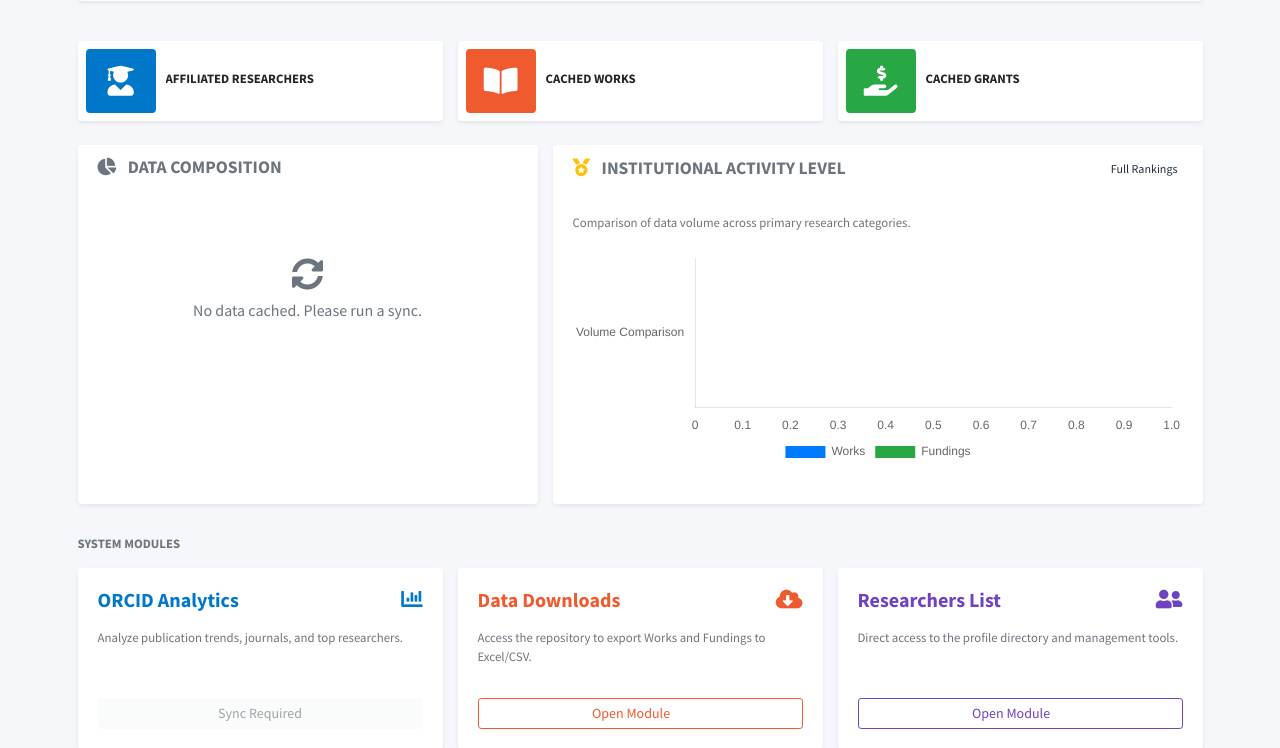
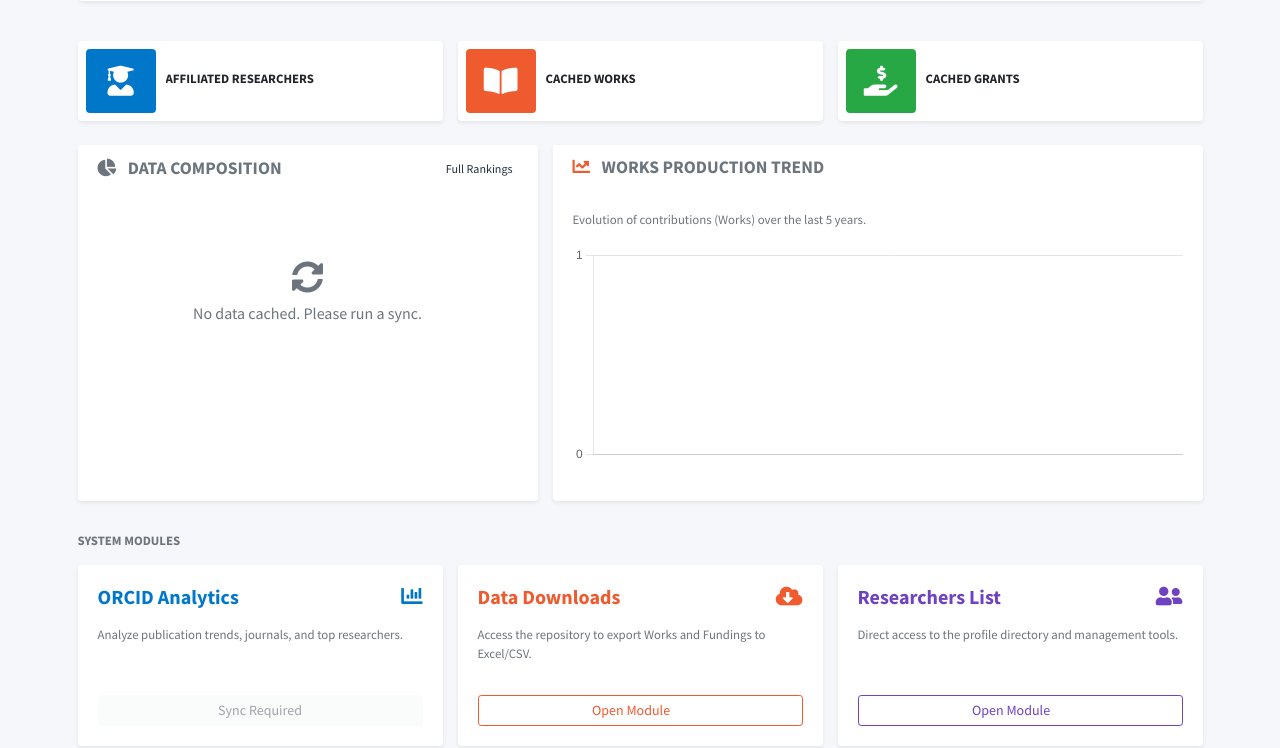
Before and after one commit to ConsorcioCINCEL/DataOrcid, a Python web app: template app/templates/main/index.html in a window 1280 px wide. Shown: the part 261-1009 px from the top of the page. Run offline with Jinja, Linux system fonts and the light colour scheme; the template is opened without the code that fills it, so the values that code supplies are empty; some libraries are stand-ins or nearby versions.

Commit message:
feat(dashboard): update charts and metrics layout
- Added 5-year production trend calculation in main blueprint.
- Replaced bar chart with 5-year trend line chart in dashboard index.
- Inverted columns and updated titles for top contributors in metrics view.

```diff
--- a/app/templates/main/index.html
+++ b/app/templates/main/index.html
@@ -92,10 +92,11 @@
   {# Chart 1: Data Composition #}
   <div class="col-lg-5 mb-4">
     <div class="card h-100 shadow-sm border-0">
-      <div class="card-header bg-white border-0">
+      <div class="card-header bg-white border-0 d-flex align-items-center">
         <h3 class="card-title font-weight-bold text-muted small text-uppercase">
           <i class="fas fa-chart-pie mr-2"></i> {{ _('Data Composition') }}
         </h3>
+        <a href="{{ url_for('main.metrics_panel') }}" class="btn btn-xs btn-link ml-auto text-primary">{{ _('Full Rankings') }}</a>
       </div>
       <div class="card-body">
         {% if works_count > 0 or fundings_count > 0 %}
@@ -103,7 +104,7 @@
                 <canvas id="chartComposition"></canvas>
             </div>
             <div class="text-center mt-3 small text-muted">
-                {{ _('Ratio of Publications vs. Research Grants in local cache.') }}
+                {{ _('Comparison of data volume of contributions (Works) vs. fundings in local cache.') }}
             </div>
         {% else %}
             <div class="text-center py-5 text-muted">
@@ -115,19 +116,18 @@
     </div>
   </div>
 
-  {# NEW Chart 2: Top Contributors Preview (Summary) #}
+  {# Chart 2: 5-Year Trend #}
   <div class="col-lg-7 mb-4">
     <div class="card h-100 shadow-sm border-0">
       <div class="card-header bg-white border-0 d-flex align-items-center">
         <h3 class="card-title font-weight-bold text-muted small text-uppercase">
-          <i class="fas fa-medal mr-2 text-warning"></i> {{ _('Institutional Activity Level') }}
+          <i class="fas fa-chart-line mr-2 text-primary"></i> {{ _('Works Production Trend') }}
         </h3>
-        <a href="{{ url_for('main.metrics_panel') }}" class="btn btn-xs btn-link ml-auto text-primary">{{ _('Full Rankings') }}</a>
       </div>
       <div class="card-body">
-        <p class="small text-muted">{{ _('Comparison of data volume across primary research categories.') }}</p>
+        <p class="small text-muted">{{ _('Evolution of contributions (Works) over the last 5 years.') }}</p>
         <div style="height: 220px;">
-            <canvas id="chartActivityPreview"></canvas>
+            <canvas id="chartWorksTrend"></canvas>
         </div>
       </div>
     </div>
@@ -198,6 +198,7 @@
     Chart.defaults.maintainAspectRatio = false;
     Chart.defaults.responsive = true;
 
+    // Doughnut Chart (Data Composition)
     const ctxComp = document.getElementById('chartComposition')?.getContext('2d');
     if (ctxComp) {
         new Chart(ctxComp, {
@@ -220,35 +221,33 @@
         });
     }
 
-    const ctxAct = document.getElementById('chartActivityPreview')?.getContext('2d');
-    if (ctxAct) {
-        new Chart(ctxAct, {
-            type: 'bar',
+    // Line Chart (5-Year Trend)
+    const ctxTrend = document.getElementById('chartWorksTrend')?.getContext('2d');
+    if (ctxTrend) {
+        const trendLabels = {{ trend_years | tojson | safe }};
+        const trendData = {{ trend_counts | tojson | safe }};
+
+        new Chart(ctxTrend, {
+            type: 'line',
             data: {
-                labels: ['{{ _("Volume Comparison") }}'],
-                datasets: [
-                    {
-                        label: '{{ _("Works") }}',
-                        data: [{{ works_count }}],
-                        backgroundColor: '#007bff',
-                        borderRadius: 5
-                    },
-                    {
-                        label: '{{ _("Fundings") }}',
-                        data: [{{ fundings_count }}],
-                        backgroundColor: '#28a745',
-                        borderRadius: 5
-                    }
-                ]
+                labels: trendLabels,
+                datasets: [{
+                    label: '{{ _("Works") }}',
+                    data: trendData,
+                    borderColor: '#007bff',
+                    backgroundColor: 'rgba(0, 123, 255, 0.1)',
+                    fill: true,
+                    tension: 0.3,
+                    pointBackgroundColor: '#007bff',
+                    pointRadius: 4
+                }]
             },
             options: {
-                indexAxis: 'y',
+                plugins: {
+                    legend: { display: false }
+                },
                 scales: {
-                    x: { beginAtZero: true, grid: { display: false } },
-                    y: { grid: { display: false } }
-                },
-                plugins: {
-                    legend: { position: 'bottom' }
+                    y: { beginAtZero: true, ticks: { precision: 0 } }
                 }
             }
         });
```
Also changed, not shown: app/blueprints/main.py (+30 -6 lines), app/templates/main/metrics.html (+10 -10 lines).
